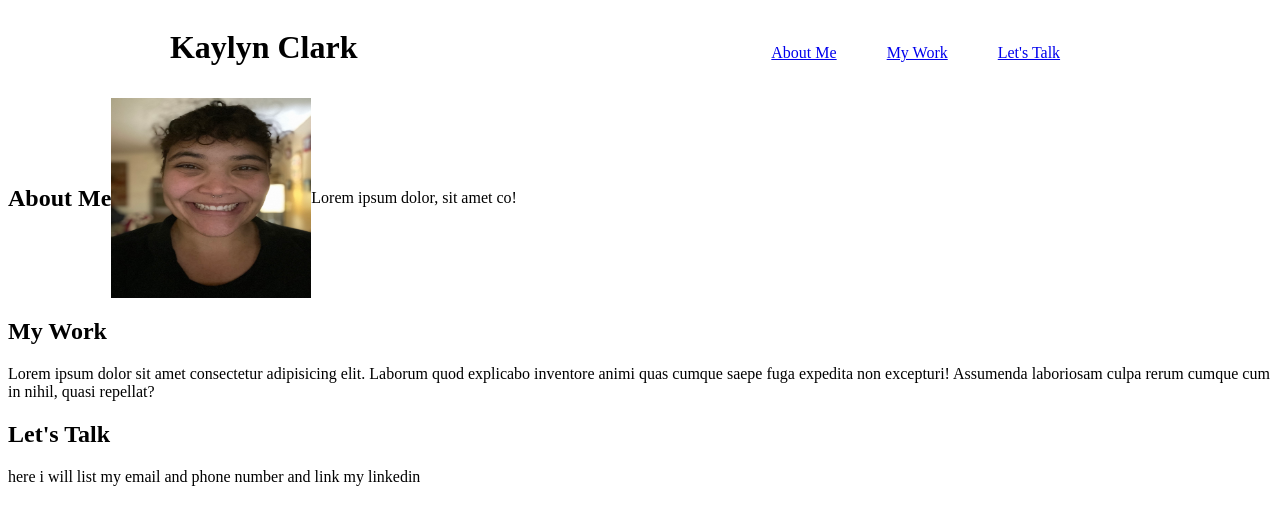
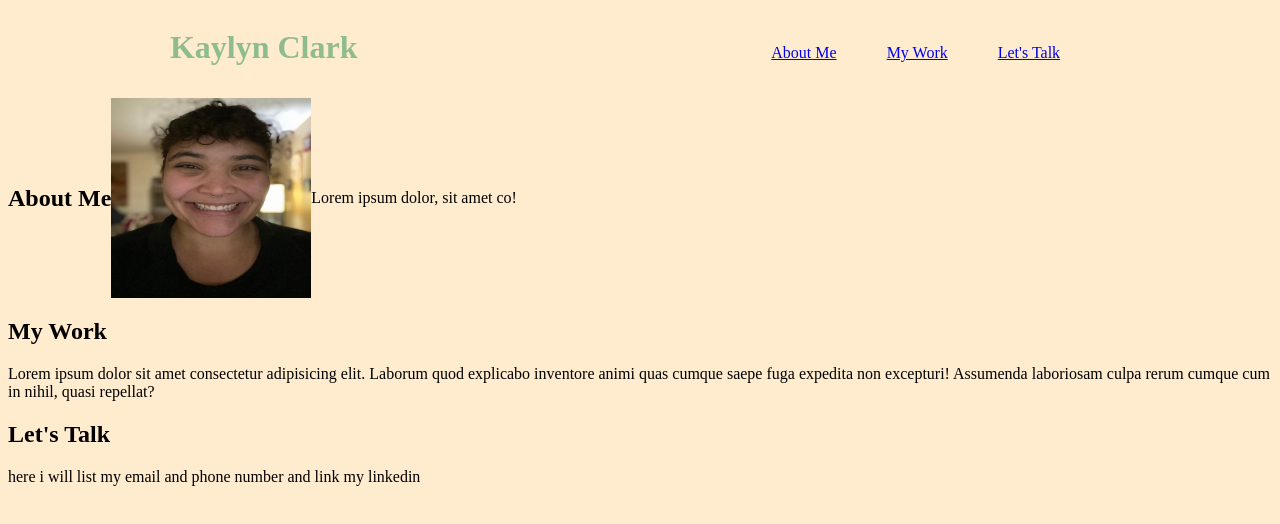
Before and after one commit to kaylynclark/portfolio, a plain HTML site: page index.html in a window 1280 px wide. Drawn offline with Linux system fonts and the light colour scheme.

Commit message:
background color

```diff
--- a/assets/css/style.css
+++ b/assets/css/style.css
@@ -2,6 +2,9 @@ header {
     display: flex;
     justify-content: space-around;
     flex-wrap: wrap;
+}
+header h1 {
+    color: #8FBC8F
 }
 header nav {
     margin: 10px 25px;
@@ -25,3 +28,6 @@ section img {
     flex-wrap: wrap;
     align-items: center;
 }
+body {
+    background-color: #FFEBCD;
+}
```
